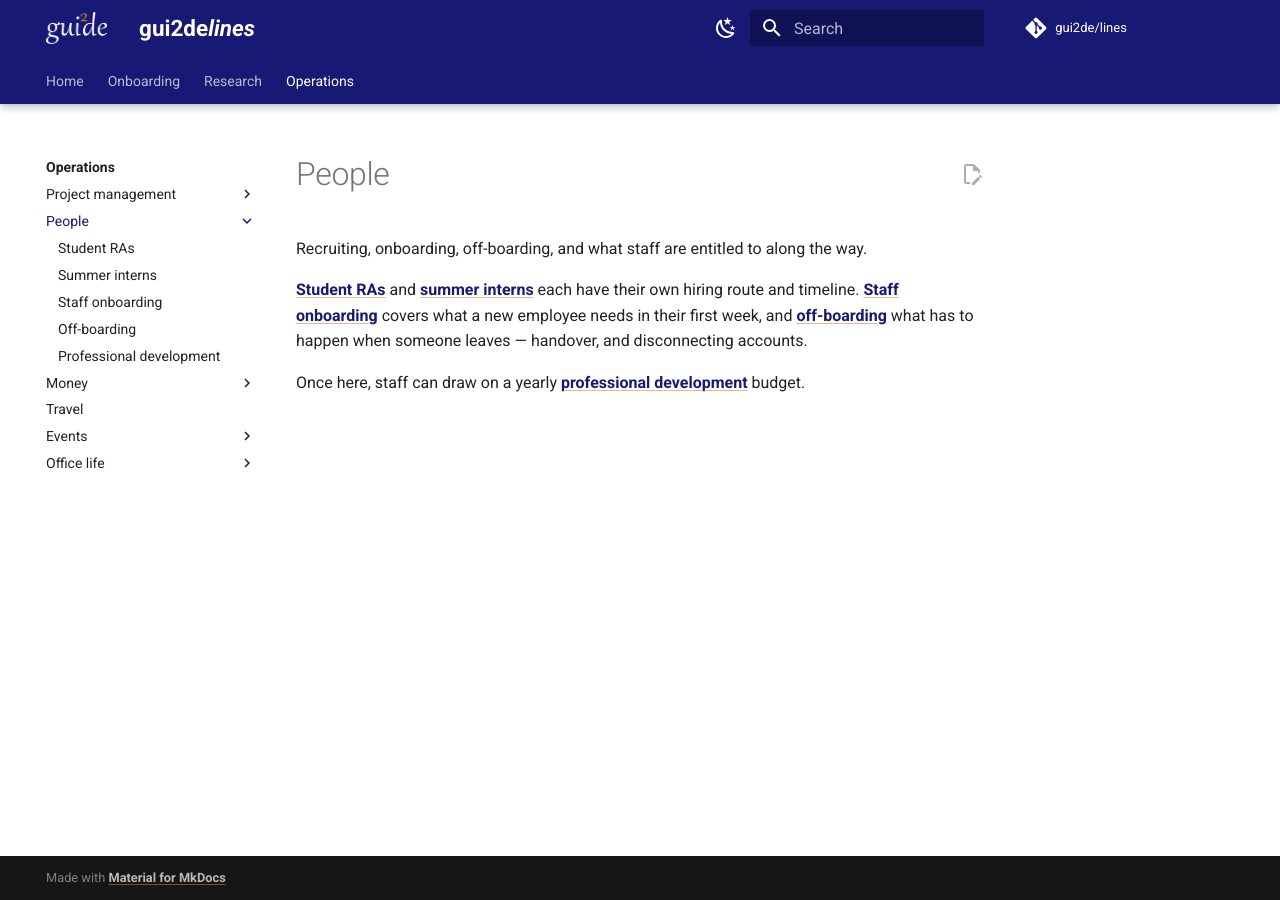
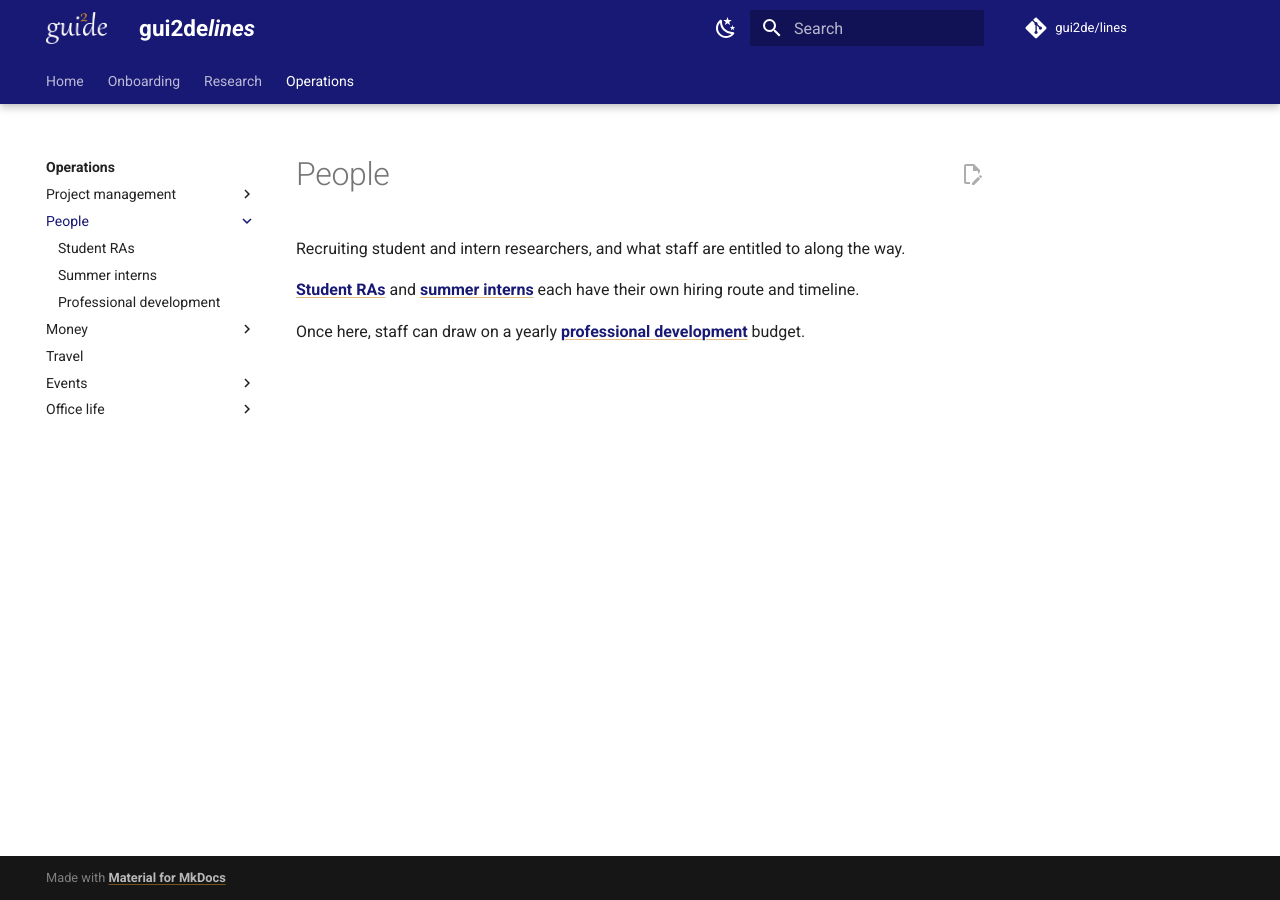
Before and after one commit to gui2de/lines, an MkDocs documentation site: the page built from docs/operations/people/index.md, in a window 1280 px wide. Built offline with MkDocs 1.6.1 and Material for MkDocs 9.7.7, drawn with Linux system fonts in a browser that asks for light colours; comment, search, counter and statistics services are not loaded.

Commit message:
Remove the staff onboarding and off-boarding pages
Both were stubs. The People index no longer describes them.

Co-Authored-By: Claude Opus 5 <noreply@anthropic.com>

```diff
--- a/docs/operations/people/index.md
+++ b/docs/operations/people/index.md
@@ -1,10 +1,8 @@
 # People
 
-Recruiting, onboarding, off-boarding, and what staff are entitled to along the way.
+Recruiting student and intern researchers, and what staff are entitled to along the way.
 
 [Student RAs](student-ras.md) and [summer interns](summer-interns.md) each have their own hiring
-route and timeline. [Staff onboarding](onboarding.md) covers what a new employee needs in their
-first week, and [off-boarding](offboarding.md) what has to happen when someone leaves —
-handover, and disconnecting accounts.
+route and timeline.
 
 Once here, staff can draw on a yearly [professional development](professional-development.md) budget.
--- a/mkdocs.yml
+++ b/mkdocs.yml
@@ -130,8 +130,6 @@ nav:
           - operations/people/index.md
           - Student RAs: operations/people/student-ras.md
           - Summer interns: operations/people/summer-interns.md
-          - Staff onboarding: operations/people/onboarding.md
-          - Off-boarding: operations/people/offboarding.md
           - Professional development: operations/people/professional-development.md
       - Money:
           - operations/money/index.md
```
Also changed, not shown: docs/operations/people/offboarding.md (deleted, +0 -5 lines), docs/operations/people/onboarding.md (deleted, +0 -5 lines).
